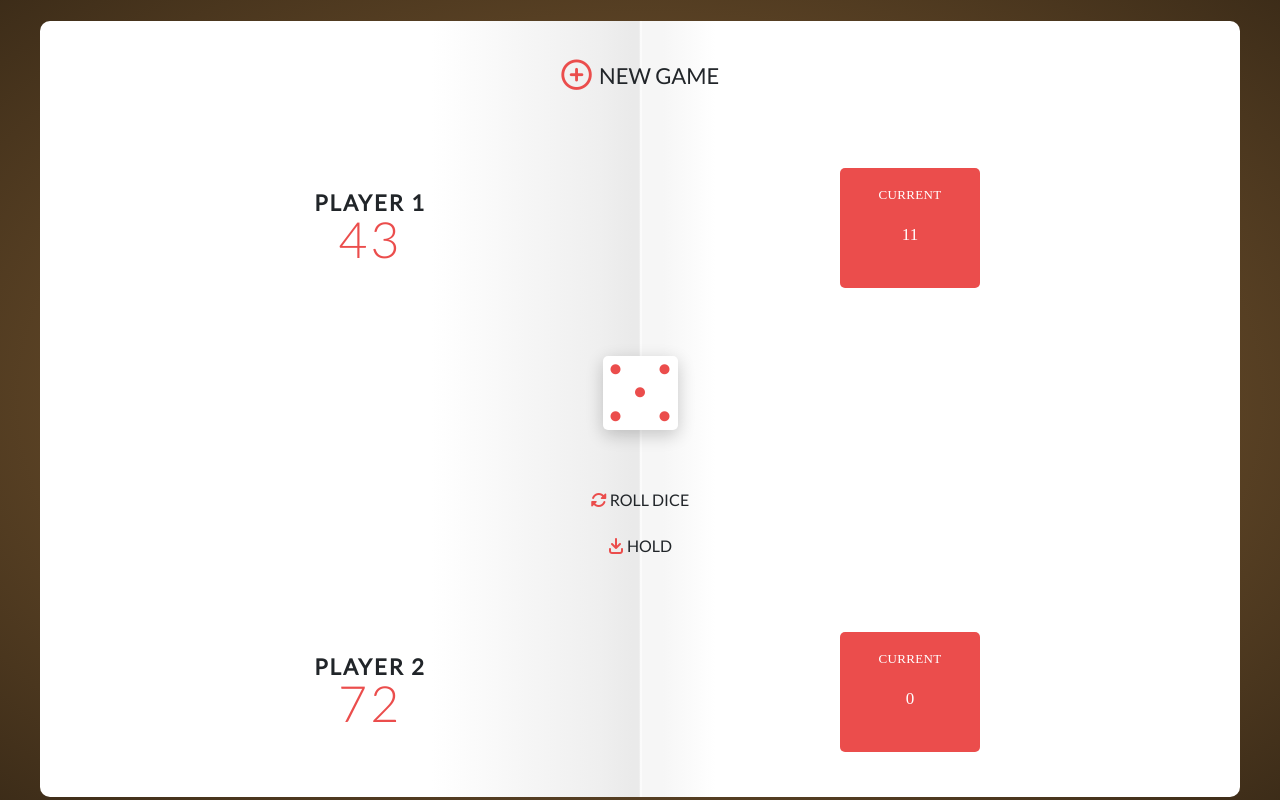
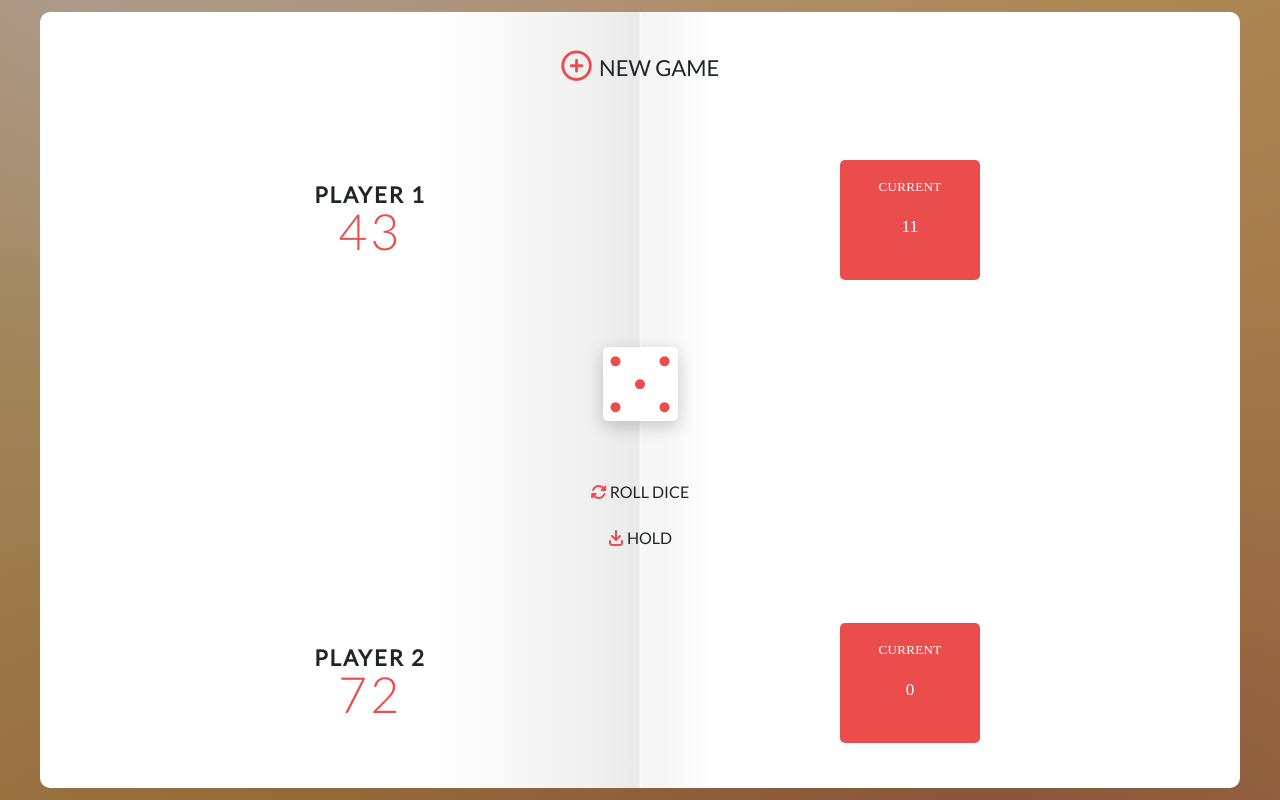
Before and after one commit to dumitrusf/roll-Dice, a website: page index.html in a window 1280 px wide. Drawn offline with Linux system fonts and the light colour scheme.

Commit message:
fix: :art: fixed original color background of body and little adjustement centering main  to be at center of the page

```diff
--- a/css/styles.css
+++ b/css/styles.css
@@ -58,7 +58,7 @@ html {
 body {
   width: 100vw;
   height: 100vh;
-  background: radial-gradient(90% 90% at 50% 50%, rgb(141, 103, 57) 0%, rgb(39, 28.49, 15.77) 100%);
+  background: conic-gradient(from 90deg at 50% 50%, #A27648 0deg, #89553B 47.204416394233704deg, #966C3B 138.94517540931702deg, #A08458 181.73856496810913deg, #AD9A88 214.55953359603882deg, #AD8756 322.6293182373047deg, #A27648 360deg);
   display: flex;
   justify-content: space-between;
   align-items: center;
@@ -71,7 +71,6 @@ body {
     align-items: center;
     margin-left: auto;
     margin-right: auto;
-    margin-top: min(17px, 25vw);
     width: min(1200px, 95vw);
     height: 97vh;
     background: linear-gradient(270deg, #FFF 0%, #FFF 43.72%, #F6F6F6 48.09%, #F6F6F6 48.9%, #F6F6F6 49.81%, #FFF 49.93%, #EAEAEA 50.07%, #EAEAEA 50.63%, #EFEFEF 53.34%, #FFF 67.37%, #FFF 100%);
```
